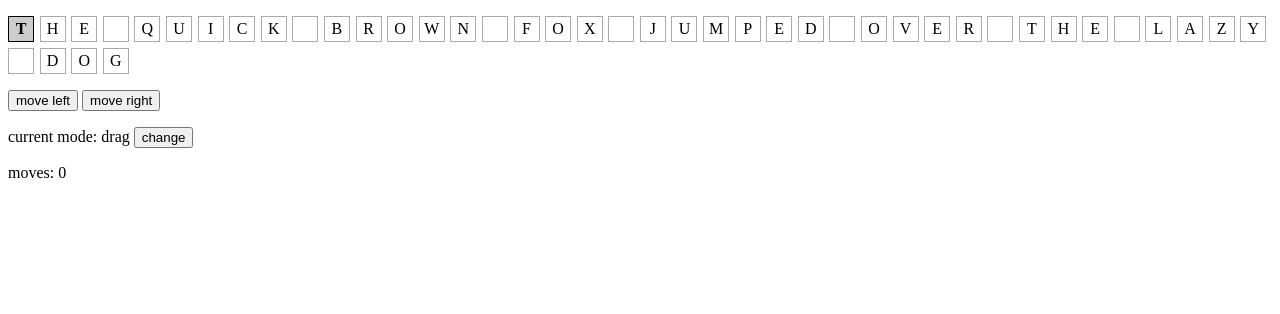
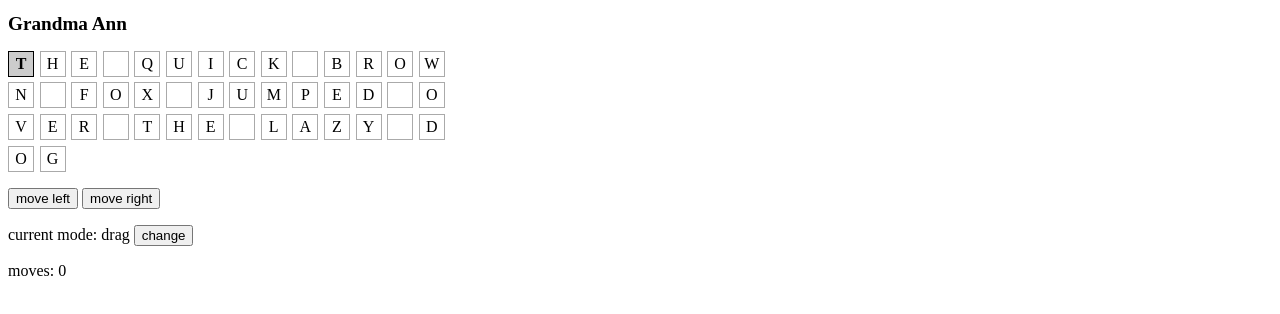
Before and after one commit to now-is/grandma-ann, a SvelteKit app: page / in a window 1280 px wide. Shown: the top 314 px of the page. Built offline with nearby package versions, Linux system fonts and the light colour scheme.

Commit message:
Add minimal layout, some more styles

```diff
--- /dev/null
+++ b/src/routes/+layout.svelte
@@ -0,0 +1,9 @@
+<h1>Grandma Ann</h1>
+
+<slot/>
+
+<style>
+	h1 {
+		font-size: 120%;
+	}
+</style>
--- a/src/routes/+page.svelte
+++ b/src/routes/+page.svelte
@@ -47,7 +47,9 @@
 		display: flex;
 		flex-wrap: wrap;
 		gap: 0.35em;
+		width: calc(16 * 1.5em + 15 * 0.35em);
 	}
+
 	.letter {
 		display: flex;
 		justify-content: center;
@@ -60,6 +62,7 @@
 		border-style: solid;
 		border-color: #aaa;
 	}
+
 	.letter.cursor {
 		font-weight: bold;
 		border-color: black;
```
